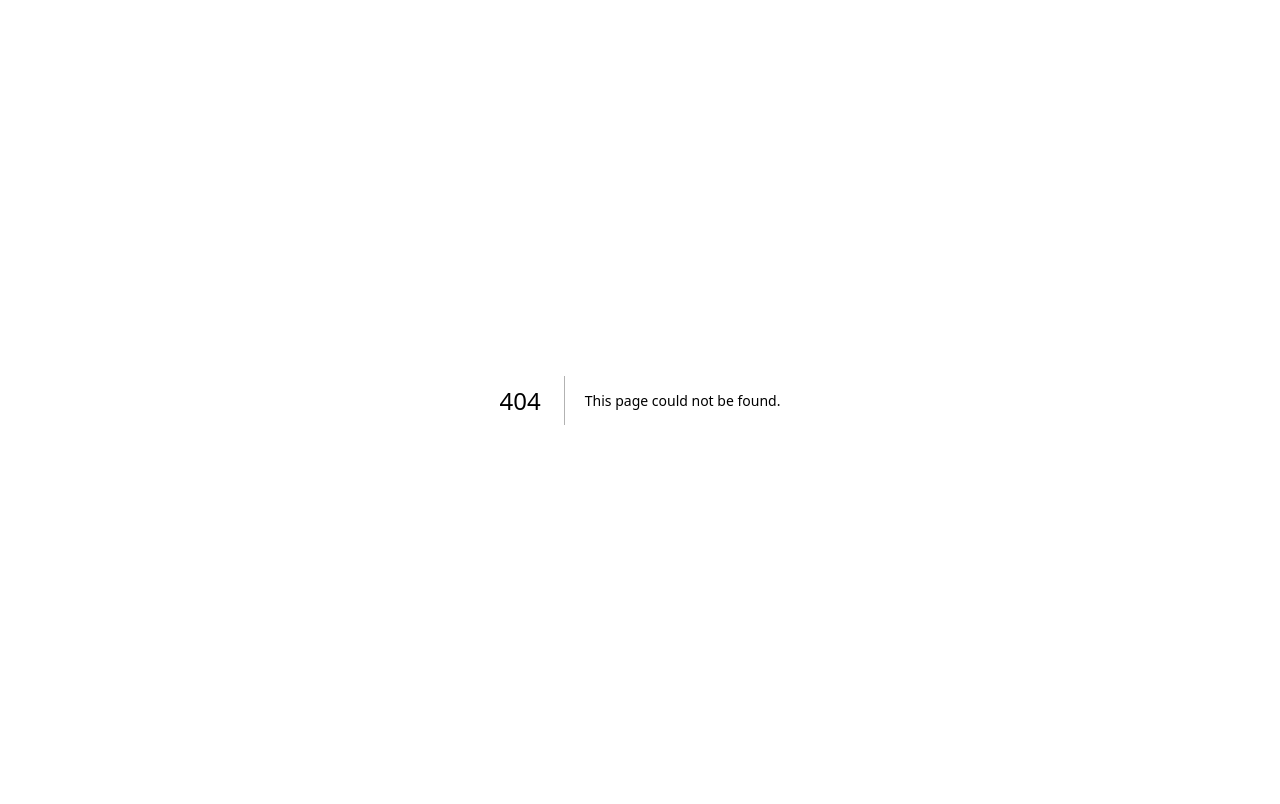
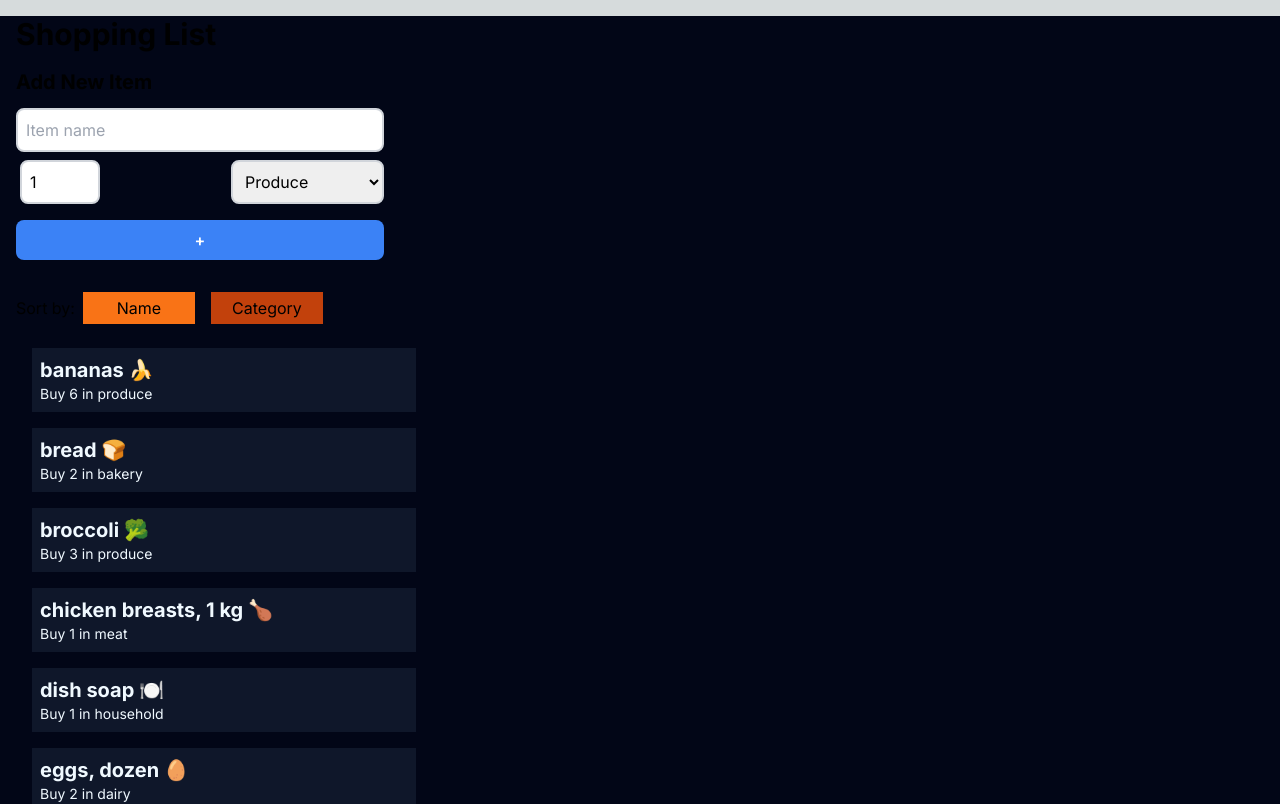
Before and after one commit to kshitij-tagra/cprg306-assignments, a Next.js app: page /week-6 in a window 1280 px wide. Before the commit this address had no page. Shown: the top 804 px of the page. Built offline with nearby package versions, Linux system fonts and the light colour scheme.

Commit message:
Completed Week-6 Assignment

```diff
--- a/app/page.js
+++ b/app/page.js
@@ -33,6 +33,13 @@ export default function Page() {
       >
         Week 5 Assignment
       </Link>
+      <br />
+      <Link
+        href="week-6"
+        className="text-xl pl-56 hover:text-sky-500 hover:underline"
+      >
+        Week 6 Assignment
+      </Link>
     </main>
   );
 }
--- /dev/null
+++ b/app/week-6/item-list.js
@@ -0,0 +1,60 @@
+"use client";
+
+import { useState } from "react";
+import Item from "./item";
+
+export default function ItemList({ items }) {
+  const [sortBy, setSortBy] = useState("name");
+
+  sortBy === "name"
+    ? items.sort((a, b) => a.name.localeCompare(b.name))
+    : items.sort((a, b) => a.category.localeCompare(b.category));
+
+  const nameClicked = () => {
+    setSortBy("name");
+  };
+
+  const categoryClicked = () => {
+    setSortBy("category");
+  };
+
+  return (
+    <div className="m-4">
+      <div>
+        <label for="sort">Sort by:</label>
+        <button
+          onClick={nameClicked}
+          className={
+            sortBy === "name"
+              ? "bg-orange-500 p-1 m-2 w-28"
+              : "bg-orange-700 p-1 m-2 w-28"
+          }
+        >
+          Name
+        </button>
+        <button
+          onClick={categoryClicked}
+          className={
+            sortBy === "category"
+              ? "bg-orange-500 p-1 m-2 w-28"
+              : "bg-orange-700 p-1 m-2 w-28"
+          }
+        >
+          Category
+        </button>
+      </div>
+      <ul className="m-4">
+        {items.map((item) => (
+          <li className="w-96 bg-slate-900 text-sky-50">
+            <Item
+              key={item.id}
+              name={item.name}
+              quantity={item.quantity}
+              category={item.category}
+            />
+          </li>
+        ))}
+      </ul>
+    </div>
+  );
+}
--- /dev/null
+++ b/app/week-6/item.js
@@ -0,0 +1,10 @@
+export default function Item({ name, quantity, category }) {
+  return (
+    <div className="mt-4 mb-4 ml-2 pt-2 pb-2">
+      <h2 className="text-xl font-bold">{name}</h2>
+      <p className="text-sm">
+        Buy {quantity} in {category}
+      </p>
+    </div>
+  );
+}
--- /dev/null
+++ b/app/week-6/items.json
@@ -0,0 +1,74 @@
+[
+    {
+      "id": "1h2GJKH12gkHG31h1H",
+      "name": "milk, 4 L 🥛",
+      "quantity": 1,
+      "category": "dairy"
+    },
+    {
+      "id": "2KJH3k2j3H1k2J3K1H",
+      "name": "bread 🍞",
+      "quantity": 2,
+      "category": "bakery"
+    },
+    {
+      "id": "3h2KJH3k2j3H1k2J3",
+      "name": "eggs, dozen 🥚",
+      "quantity": 2,
+      "category": "dairy"
+    },
+    {
+      "id": "4k2J3K1H2GJKH12gk",
+      "name": "bananas 🍌",
+      "quantity": 6,
+      "category": "produce"
+    },
+    {
+      "id": "5H1h1H2KJH3k2j3H",
+      "name": "broccoli 🥦",
+      "quantity": 3,
+      "category": "produce"
+    },
+    {
+      "id": "6H1k2J3K1H2GJKH1",
+      "name": "chicken breasts, 1 kg 🍗",
+      "quantity": 1,
+      "category": "meat"
+    },
+    {
+      "id": "7gkHG31h1H2KJH3k",
+      "name": "pasta sauce 🍝",
+      "quantity": 3,
+      "category": "canned goods"
+    },
+    {
+      "id": "8j3H1k2J3K1H2GJK",
+      "name": "spaghetti, 454 g 🍝",
+      "quantity": 2,
+      "category": "dry goods"
+    },
+    {
+      "id": "9H12gkHG31h1H2KJ",
+      "name": "toilet paper, 12 pack 🧻",
+      "quantity": 1,
+      "category": "household"
+    },
+    {
+      "id": "10H3k2j3H1k2J3K1",
+      "name": "paper towels, 6 pack",
+      "quantity": 1,
+      "category": "household"
+    },
+    {
+      "id": "11k2J3K1H2GJKH12",
+      "name": "dish soap 🍽️",
+      "quantity": 1,
+      "category": "household"
+    },
+    {
+      "id": "12GJKH12gkHG31h1",
+      "name": "hand soap 🧼",
+      "quantity": 4,
+      "category": "household"
+    }
+  ]
--- /dev/null
+++ b/app/week-6/new-item.js
@@ -0,0 +1,77 @@
+"use client";
+
+import { useState } from "react";
+
+export default function NewItem({ onAddItem }) {
+  const [name, setName] = useState("");
+  const [quantity, setQuantity] = useState(1);
+  const [category, setCategory] = useState("produce");
+
+  function handleSubmit(event) {
+    event.preventDefault();
+    const newId = Math.floor(Math.random() * 1000000);
+    const item = { id: newId, name, quantity, category };
+    onAddItem(item);
+
+    setName("");
+    setQuantity(1);
+    setCategory("produce");
+  }
+
+  return (
+    <main className="w-full">
+      <strong className="text-xl m-4 font-bold">Add New Item</strong>
+      <br />
+      <form
+        onSubmit={handleSubmit}
+        className="text-black max-w-sm p-2 mt-0 ml-2 mb-4 mr-4 w-full"
+      >
+        <div className="mb-2">
+          <input
+            type="text"
+            value={name}
+            onChange={(event) => setName(event.target.value)}
+            required
+            placeholder="Item name"
+            className="w-full mt-1 border-2 border-gray-300 p-2 rounded-lg"
+          />
+        </div>
+        <div className="flex justify-between">
+          <input
+            type="number"
+            min="1"
+            max="99"
+            value={quantity}
+            onChange={(event) => setQuantity(event.target.value)}
+            required
+            className="w-20 ml-1 border-2 border-gray-300 p-2 rounded-lg"
+          />
+          <select
+            value={category}
+            onChange={(event) => setCategory(event.target.value)}
+            className="ml-1 border-2 border-gray-300 p-2 rounded-lg"
+          >
+            <option disabled>Category</option>
+            <option value="produce">Produce</option>
+            <option value="dairy">Dairy</option>
+            <option value="bakery">Bakery</option>
+            <option value="meat">Meat</option>
+            <option value="frozen foods">Frozen Foods</option>
+            <option value="canned goods">Canned Goods</option>
+            <option value="dry goods">Dry Goods</option>
+            <option value="beverages">Beverages</option>
+            <option value="snacks">Snacks</option>
+            <option value="household">Household</option>
+            <option value="other">Other</option>
+          </select>
+        </div>
+        <button
+          type="submit"
+          className="bg-blue-500 text-white font-semibold rounded-lg w-full mt-4 py-2 px-4 hover:bg-blue-700"
+        >
+          +
+        </button>
+      </form>
+    </main>
+  );
+}
--- /dev/null
+++ b/app/week-6/page.js
@@ -0,0 +1,22 @@
+"use client";
+
+import NewItem from "./new-item";
+import ItemList from "./item-list";
+import itemsData from "./items.json";
+import { useState } from "react";
+
+export default function Page() {
+  const [items, setItems] = useState(itemsData);
+
+  const handleAddItem = (item) => {
+    setItems([...items, item]);
+  };
+
+  return (
+    <main className="bg-slate-950">
+      <h1 className="text-3xl m-4 font-bold">Shopping List</h1>
+      <NewItem onAddItem={handleAddItem} />
+      <ItemList items={items} />
+    </main>
+  );
+}
```
